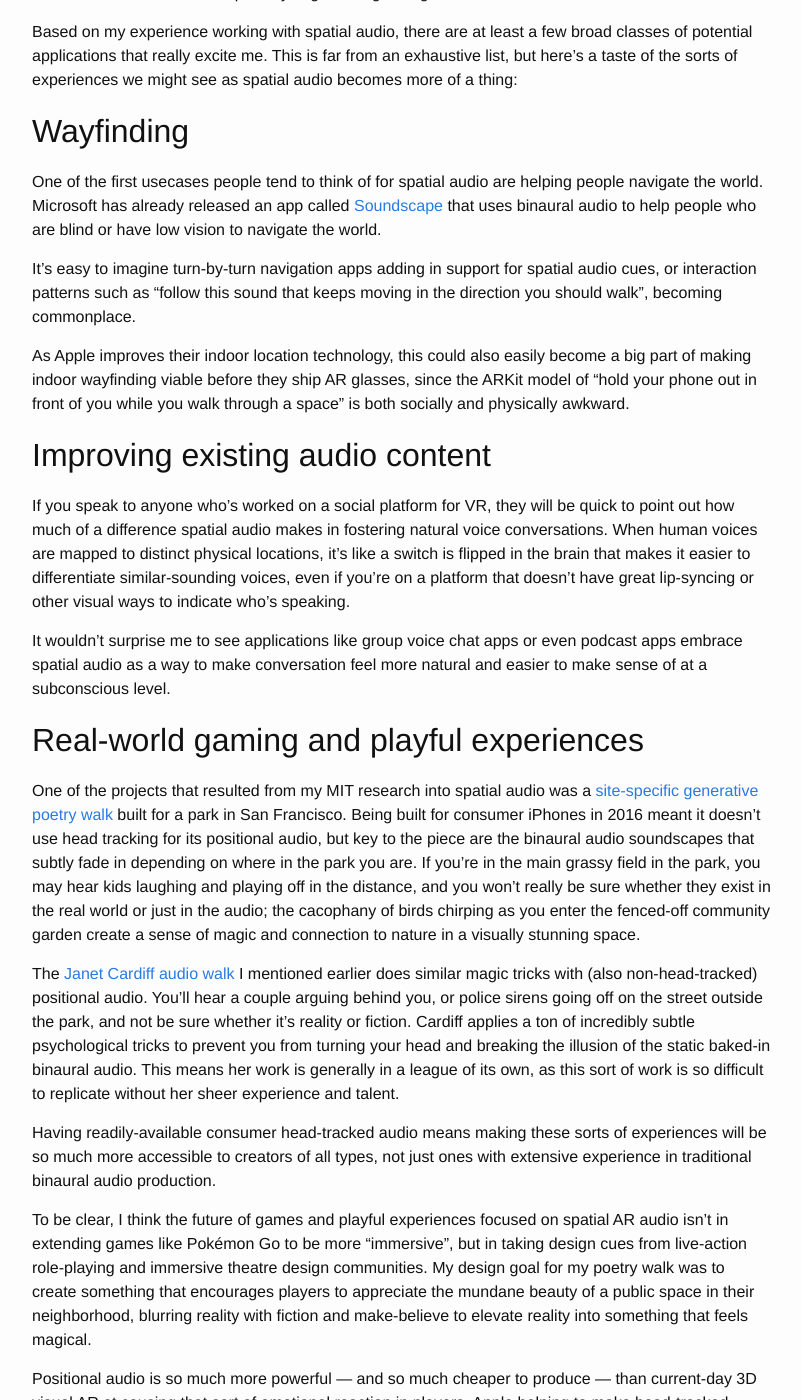
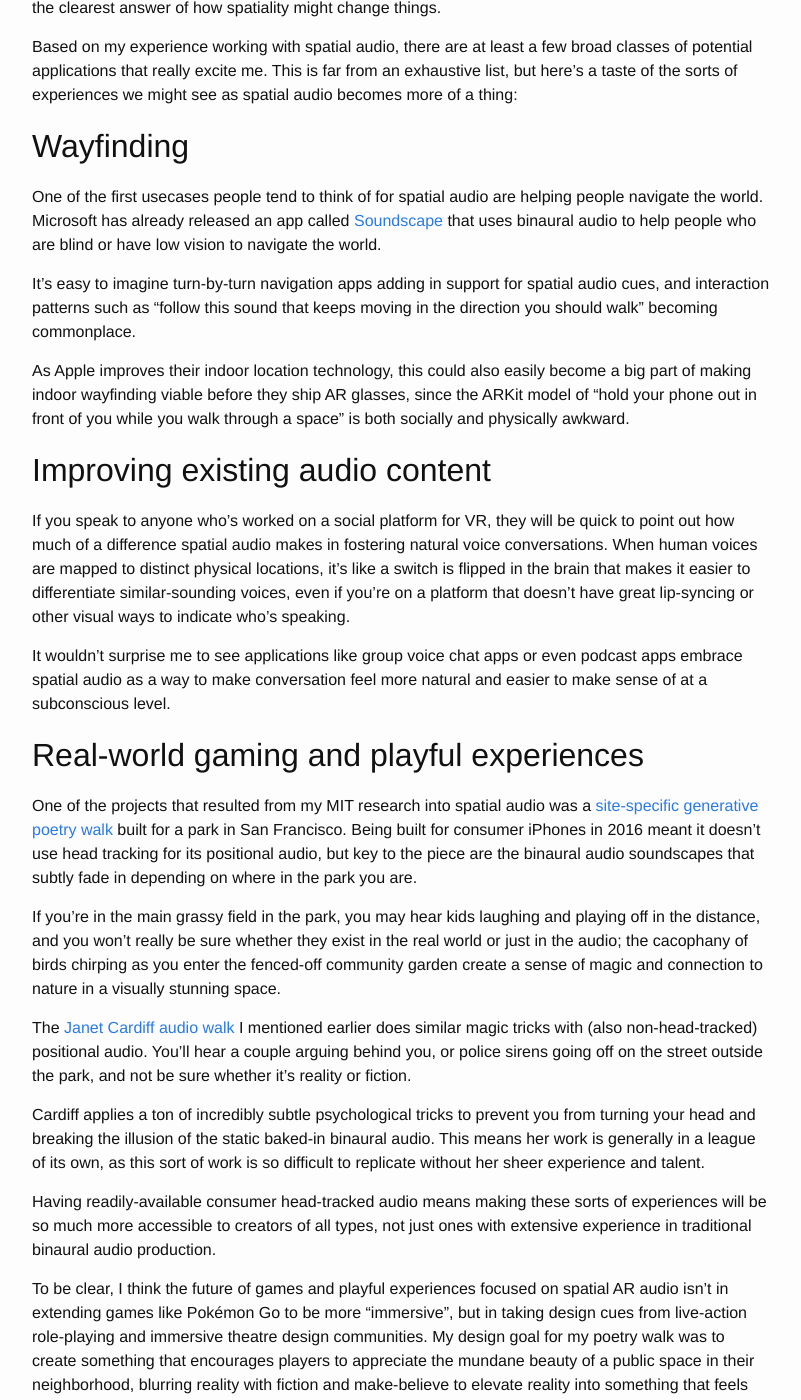
Before and after one commit to lazerwalker/blog, a Jekyll site: the page built from _posts/2020-06-30-spatial-audio.md, in a window 1280 px wide and 1400 px high, scrolled down 3585 px. Shown: the whole window, without its empty margins (238-1039 px from the left). Built offline with Jekyll 4.4.1, drawn with Linux system fonts in a browser that asks for light colours; some of the changed text lies outside the part shown.

Commit message:
More tweaks

```diff
--- a/_posts/2020-06-29-spatial-audio.md
+++ b/_posts/2020-06-30-spatial-audio.md
@@ -72,7 +72,9 @@
 
 The latter suggests to me that Apple may release a higher-level system that, say, automatically adds head-tracked spatial audio to any apps already playing audio through ARKit. I suspect they will heavily encourage developers to use ARKit when appropriate, as augmenting headphone motion data with camera-based world tracking will likely provide better tracking results.
 
-That said, once new AirPods Pro firmware has been released that support sending motion data, the headphone motion manager will be enough for interested developers to dive in and start building spatial audio experiences. Four years ago, I built some [quick experiments](https://github.com/lazerwalker/ios-3d-audio-test) using the iPhone's built-in accelerometer and gyroscope to control a spatial audio scene generated using Apple's existing AVFoundation spatial audio APIs. The code to wire up the two was straight-forward back then, and a similar approach should work just as well when it's using motion data coming from the headphones instead of from the phone itself.
+That said, once new AirPods Pro firmware has been released that support sending motion data, the headphone motion manager will be enough for interested developers to dive in and start building spatial audio experiences.
+
+Four years ago, I built some [quick experiments](https://github.com/lazerwalker/ios-3d-audio-test) using the iPhone's built-in accelerometer and gyroscope to control a spatial audio scene generated using Apple's existing AVFoundation spatial audio APIs. The code to wire up the two was straight-forward back then, and a similar approach should work just as well when it's using motion data coming from the headphones instead of from the phone itself.
 
 # Why does this matter?
 
@@ -86,7 +88,7 @@
 
 One of the first usecases people tend to think of for spatial audio are helping people navigate the world. Microsoft has already released an app called [Soundscape](https://www.microsoft.com/en-us/research/product/soundscape/) that uses binaural audio to help people who are blind or have low vision to navigate the world.
 
-It's easy to imagine turn-by-turn navigation apps adding in support for spatial audio cues, or interaction patterns such as "follow this sound that keeps moving in the direction you should walk", becoming commonplace.
+It's easy to imagine turn-by-turn navigation apps adding in support for spatial audio cues, and interaction patterns such as "follow this sound that keeps moving in the direction you should walk" becoming commonplace.
 
 As Apple improves their indoor location technology, this could also easily become a big part of making indoor wayfinding viable before they ship AR glasses, since the ARKit model of "hold your phone out in front of you while you walk through a space" is both socially and physically awkward.
 
@@ -98,9 +100,13 @@
 
 ## Real-world gaming and playful experiences
 
-One of the projects that resulted from my MIT research into spatial audio was a [site-specific generative poetry walk](https://www.youtube.com/watch?v=swQ338aOGm0) built for a park in San Francisco. Being built for consumer iPhones in 2016 meant it doesn't use head tracking for its positional audio, but key to the piece are the binaural audio soundscapes that subtly fade in depending on where in the park you are. If you're in the main grassy field in the park, you may hear kids laughing and playing off in the distance, and you won't really be sure whether they exist in the real world or just in the audio; the cacophany of birds chirping as you enter the fenced-off community garden create a sense of magic and connection to nature in a visually stunning space.
+One of the projects that resulted from my MIT research into spatial audio was a [site-specific generative poetry walk](https://www.youtube.com/watch?v=swQ338aOGm0) built for a park in San Francisco. Being built for consumer iPhones in 2016 meant it doesn't use head tracking for its positional audio, but key to the piece are the binaural audio soundscapes that subtly fade in depending on where in the park you are.
 
-The [Janet Cardiff audio walk](https://soundcloud.com/incredibleworksofart/sets/janet-cardiff) I mentioned earlier does similar magic tricks with (also non-head-tracked) positional audio. You'll hear a couple arguing behind you, or police sirens going off on the street outside the park, and not be sure whether it's reality or fiction. Cardiff applies a ton of incredibly subtle psychological tricks to prevent you from turning your head and breaking the illusion of the static baked-in binaural audio. This means her work is generally in a league of its own, as this sort of work is so difficult to replicate without her sheer experience and talent.
+If you're in the main grassy field in the park, you may hear kids laughing and playing off in the distance, and you won't really be sure whether they exist in the real world or just in the audio; the cacophany of birds chirping as you enter the fenced-off community garden create a sense of magic and connection to nature in a visually stunning space.
+
+The [Janet Cardiff audio walk](https://soundcloud.com/incredibleworksofart/sets/janet-cardiff) I mentioned earlier does similar magic tricks with (also non-head-tracked) positional audio. You'll hear a couple arguing behind you, or police sirens going off on the street outside the park, and not be sure whether it's reality or fiction.
+
+Cardiff applies a ton of incredibly subtle psychological tricks to prevent you from turning your head and breaking the illusion of the static baked-in binaural audio. This means her work is generally in a league of its own, as this sort of work is so difficult to replicate without her sheer experience and talent.
 
 Having readily-available consumer head-tracked audio means making these sorts of experiences will be so much more accessible to creators of all types, not just ones with extensive experience in traditional binaural audio production.
 
```
Also changed, not shown: other parts of _posts/2020-06-30-spatial-audio.md (+1 -1 lines).
